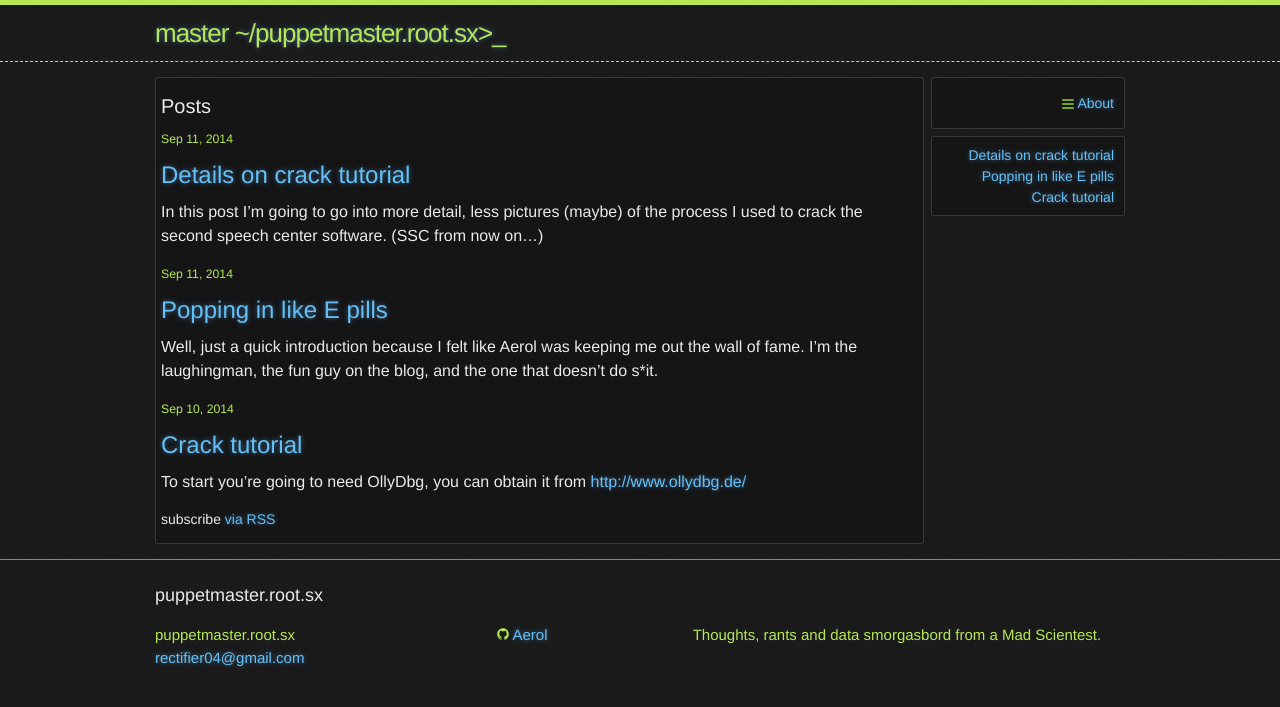
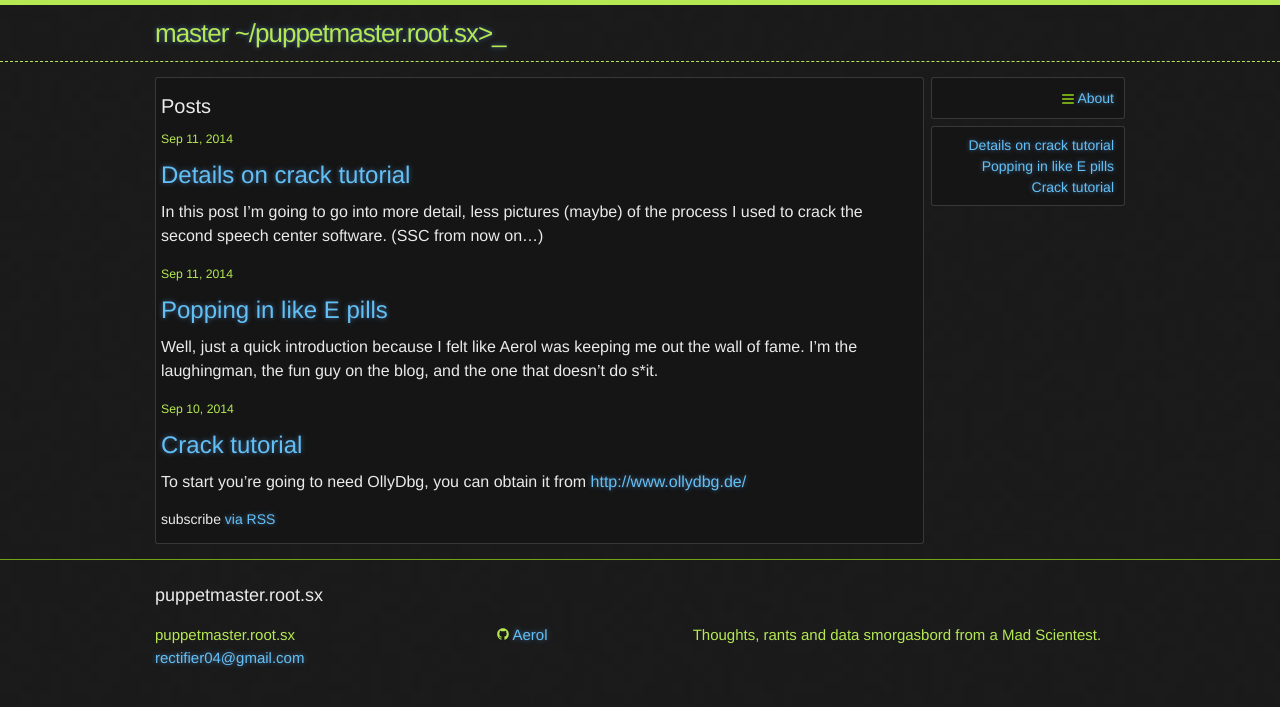
Before and after one commit to Aerol/Aerol.github.io, a Jekyll site: the page built from index.html, in a window 1280 px wide. Shown: the top 707 px of the page. Built offline with Jekyll 4.4.1, drawn with Linux system fonts in a browser that asks for light colours.

Commit message:
CSS tweak for .site-nav

```diff
--- a/_sass/_layout.scss
+++ b/_sass/_layout.scss
@@ -33,7 +33,7 @@
 
 .site-nav {
     //float: right;
-    line-height: 35px;
+    line-height: 25px;
 
     .menu-icon {
       width: 36px;
```
